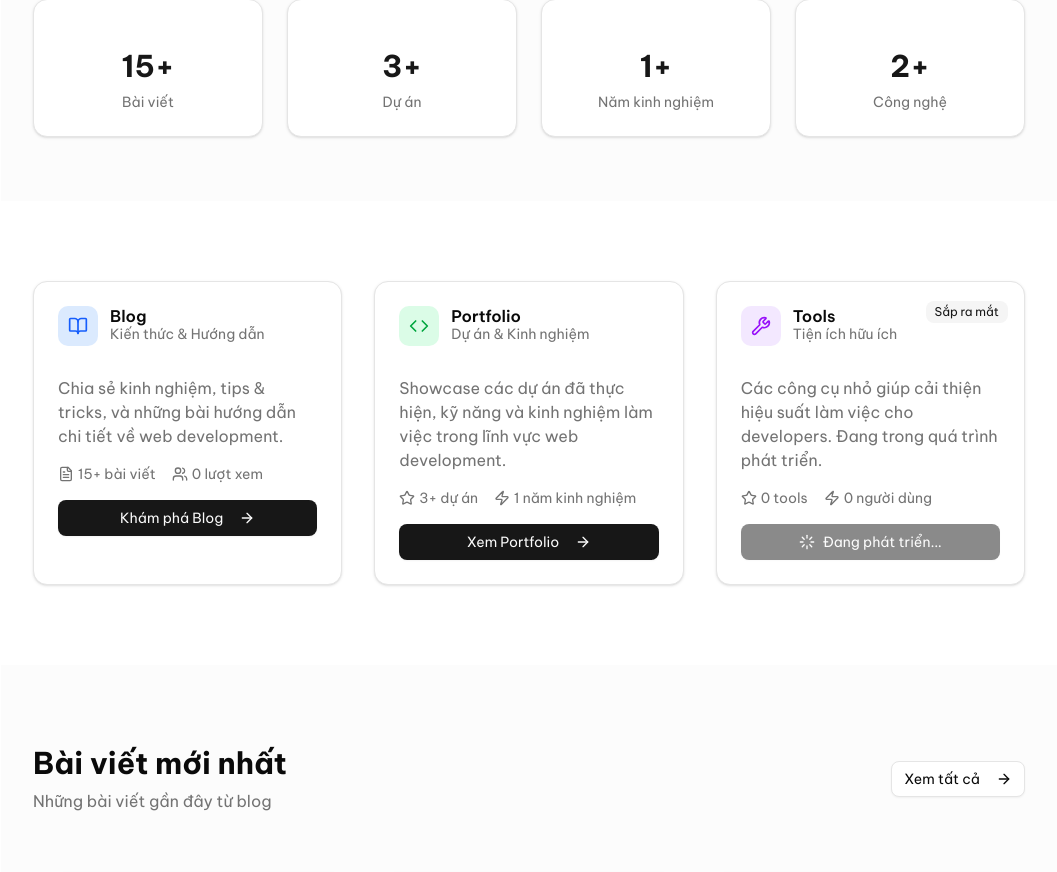
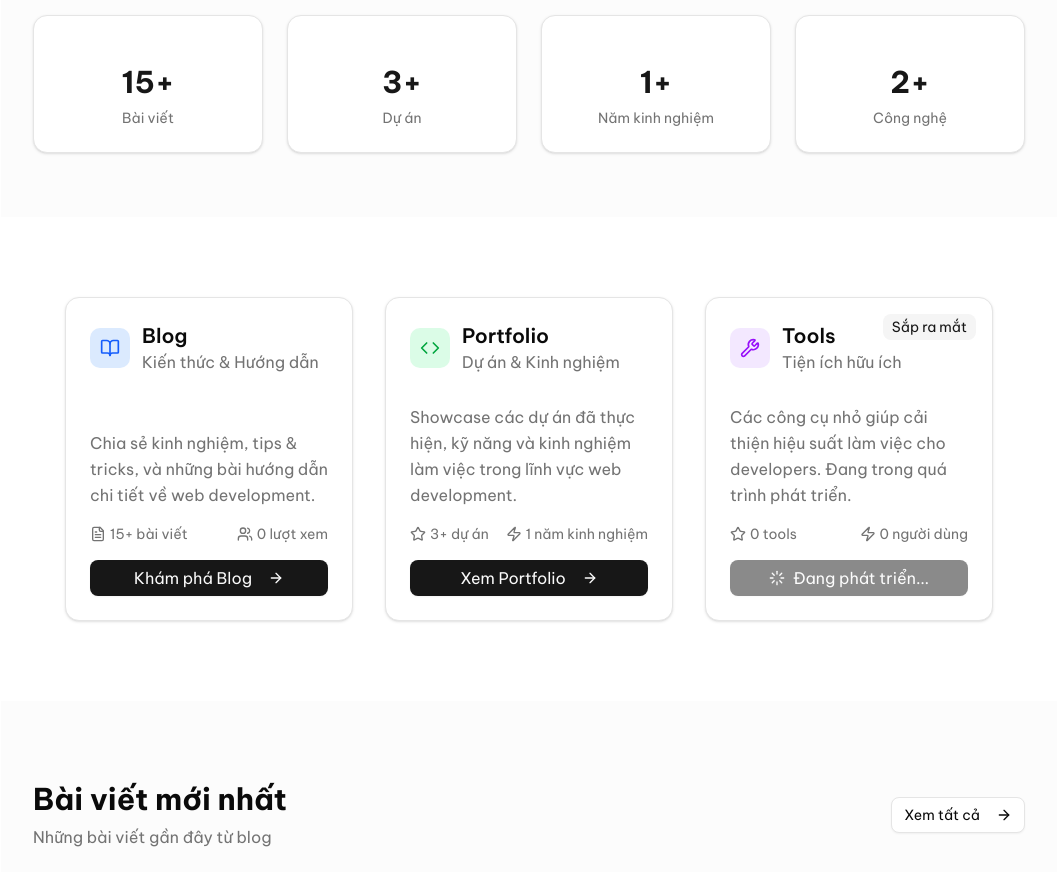
Before and after one commit to nguyentrunghieu297/blog-app, a Next.js app: page / in a window 1280 px wide. Shown: the part 638-1510 px from the top of the page, without its empty margins (111-1168 px from the left). Built offline with nearby package versions, Linux system fonts and the light colour scheme; grey boxes are pictures that could not be loaded.

Commit message:
feat: :sparkles: content scrolling

```diff
--- a/src/app/admin/page.tsx
+++ b/src/app/admin/page.tsx
@@ -1,6 +1,6 @@
 'use client'
 
-import { useState } from 'react'
+import { useCallback, useEffect, useRef, useState } from 'react'
 import { useForm } from 'react-hook-form'
 import { zodResolver } from '@hookform/resolvers/zod'
 import { marked } from 'marked'
@@ -32,6 +32,59 @@ export default function AdminPage() {
   const [markdown, setMarkdown] = useState(DEFAULT_MARKDOWN)
   const [activeTab, setActiveTab] = useState('split')
   const [tagInput, setTagInput] = useState('')
+
+  const editorRef = useRef<HTMLTextAreaElement | null>(null)
+  const previewRef = useRef<HTMLDivElement | null>(null)
+  const isSyncingScroll = useRef(false)
+
+  const syncScroll = useCallback(
+    (source: 'edit' | 'preview') => {
+      if (isSyncingScroll.current || activeTab !== 'split') return
+
+      const editor = editorRef.current
+      const preview = previewRef.current
+
+      if (!editor || !preview) return
+
+      isSyncingScroll.current = true
+
+      const editorScrollHeight = editor.scrollHeight - editor.clientHeight
+      const previewScrollHeight = preview.scrollHeight - preview.clientHeight
+
+      if (source === 'edit') {
+        const ratio = editorScrollHeight > 0 ? editor.scrollTop / editorScrollHeight : 0
+        preview.scrollTop = ratio * previewScrollHeight
+      } else if (source === 'preview') {
+        const ratio = previewScrollHeight > 0 ? preview.scrollTop / previewScrollHeight : 0
+        editor.scrollTop = ratio * editorScrollHeight
+      }
+
+      // Dùng requestAnimationFrame thay vì setTimeout để smooth hơn
+      requestAnimationFrame(() => {
+        isSyncingScroll.current = false
+      })
+    },
+    [activeTab, isSyncingScroll]
+  )
+
+  // Cập nhật useEffect
+  useEffect(() => {
+    const editor = editorRef.current
+    const preview = previewRef.current
+
+    if (!editor || !preview) return
+
+    const handleEditorScroll = () => syncScroll('edit')
+    const handlePreviewScroll = () => syncScroll('preview')
+
+    editor.addEventListener('scroll', handleEditorScroll, { passive: true })
+    preview.addEventListener('scroll', handlePreviewScroll, { passive: true })
+
+    return () => {
+      editor.removeEventListener('scroll', handleEditorScroll)
+      preview.removeEventListener('scroll', handlePreviewScroll)
+    }
+  }, [activeTab, syncScroll])
 
   const handleFormat = async () => {
     console.log('Coming soon')
@@ -414,9 +467,11 @@ export default function AdminPage() {
                 </div>
               </div>
               <textarea
+                ref={editorRef}
                 value={markdown}
+                onScroll={() => syncScroll('edit')}
                 onChange={(e) => setMarkdown(e.target.value)}
-                className='flex-1 w-full p-4 sm:p-6 bg-white dark:bg-slate-900 text-slate-800 dark:text-slate-200 font-mono text-xs sm:text-sm resize-none focus:outline-none focus:ring-2 focus:ring-green-500 focus:ring-inset leading-relaxed'
+                className='flex-1 w-full p-4 sm:p-6 bg-white dark:bg-slate-900 text-slate-800 dark:text-slate-200 font-mono text-xs sm:text-sm resize-none focus:outline-none focus:ring-2 focus:ring-green-500 focus:ring-inset leading-relaxed overflow-auto'
                 placeholder='Nhập nội dung Markdown tại đây...'
                 spellCheck={false}
               />
@@ -435,6 +490,8 @@ export default function AdminPage() {
                 </div>
               </div>
               <div
+                ref={previewRef}
+                onScroll={() => syncScroll('preview')}
                 className='blog-content overflow-auto p-4 sm:p-6 prose prose-slate dark:prose-invert max-w-none prose-headings:font-bold prose-h1:text-2xl sm:prose-h1:text-3xl prose-h2:text-xl sm:prose-h2:text-2xl prose-a:text-green-600 dark:prose-a:text-green-400 prose-code:text-pink-600 dark:prose-code:text-pink-400 prose-pre:bg-slate-900 dark:prose-pre:bg-slate-950 bg-white dark:bg-slate-900'
                 dangerouslySetInnerHTML={{ __html: getHtml() }}
               />
--- a/src/app/home.tsx
+++ b/src/app/home.tsx
@@ -176,7 +176,7 @@ export default function Home() {
                   textAlign='left'
                   onLetterAnimationComplete={handleAnimationComplete}
                 />
-                <div className='space-y-2 h-20 sm:h-24 md:h-28'>
+                <div className='space-y-2 h-20 sm:h-48 md:h-32'>
                   <h1 className='text-2xl sm:text-3xl md:text-4xl lg:text-5xl font-bold tracking-tight leading-tight'>
                     <TextType
                       text={['Something new to me and maybe to you', 'Điều gì đó mới mẻ với tôi và có thể với bạn']}
@@ -234,27 +234,27 @@ export default function Home() {
       </section>
 
       {/* Main Sections */}
-      <section className='py-12 sm:py-16 md:py-20 px-4 sm:px-6 lg:px-8'>
-        <div className='max-w-6xl mx-auto'>
-          <div className='grid sm:grid-cols-2 lg:grid-cols-3 gap-6 md:gap-8'>
+      <section className='py-10 sm:py-14 md:py-20 px-3 sm:px-6 lg:px-10 xl:px-16'>
+        <div className='max-w-7xl mx-auto'>
+          <div className='grid grid-cols-1 sm:grid-cols-2 lg:grid-cols-3 gap-4 sm:gap-6 lg:gap-8'>
             {/* Blog Section */}
-            <Card className='lg:col-span-1'>
+            <Card className='flex flex-col justify-between'>
               <CardHeader>
                 <div className='flex items-center gap-3'>
                   <div className='w-10 h-10 bg-blue-100 dark:bg-blue-900 rounded-lg flex items-center justify-center'>
                     <BookOpen className='w-5 h-5 text-blue-600 dark:text-blue-400' />
                   </div>
                   <div>
-                    <CardTitle>Blog</CardTitle>
-                    <CardDescription>Kiến thức & Hướng dẫn</CardDescription>
+                    <CardTitle className='text-base sm:text-lg md:text-xl'>Blog</CardTitle>
+                    <CardDescription className='text-sm sm:text-base'>Kiến thức & Hướng dẫn</CardDescription>
                   </div>
                 </div>
               </CardHeader>
               <CardContent className='space-y-4'>
-                <p className='text-muted-foreground'>
+                <p className='text-muted-foreground text-sm sm:text-base leading-relaxed'>
                   Chia sẻ kinh nghiệm, tips & tricks, và những bài hướng dẫn chi tiết về web development.
                 </p>
-                <div className='flex items-center gap-4 text-sm text-muted-foreground'>
+                <div className='flex items-center justify-between gap-4 text-xs sm:text-sm text-muted-foreground flex-wrap'>
                   <div className='flex items-center gap-1'>
                     <FileText className='w-4 h-4' />
                     15+ bài viết
@@ -263,7 +263,7 @@ export default function Home() {
                     <Users className='w-4 h-4' />0 lượt xem
                   </div>
                 </div>
-                <Button asChild className='w-full'>
+                <Button asChild className='w-full text-sm sm:text-base'>
                   <Link href='/blog'>
                     Khám phá Blog
                     <ArrowRight className='w-4 h-4 ml-2' />
@@ -273,23 +273,23 @@ export default function Home() {
             </Card>
 
             {/* Portfolio Section */}
-            <Card className='lg:col-span-1'>
+            <Card className='flex flex-col justify-between'>
               <CardHeader>
                 <div className='flex items-center gap-3'>
                   <div className='w-10 h-10 bg-green-100 dark:bg-green-900 rounded-lg flex items-center justify-center'>
                     <Code className='w-5 h-5 text-green-600 dark:text-green-400' />
                   </div>
                   <div>
-                    <CardTitle>Portfolio</CardTitle>
-                    <CardDescription>Dự án & Kinh nghiệm</CardDescription>
+                    <CardTitle className='text-base sm:text-lg md:text-xl'>Portfolio</CardTitle>
+                    <CardDescription className='text-sm sm:text-base'>Dự án & Kinh nghiệm</CardDescription>
                   </div>
                 </div>
               </CardHeader>
               <CardContent className='space-y-4'>
-                <p className='text-muted-foreground'>
+                <p className='text-muted-foreground text-sm sm:text-base leading-relaxed'>
                   Showcase các dự án đã thực hiện, kỹ năng và kinh nghiệm làm việc trong lĩnh vực web development.
                 </p>
-                <div className='flex items-center gap-4 text-sm text-muted-foreground'>
+                <div className='flex items-center justify-between gap-4 text-xs sm:text-sm text-muted-foreground flex-wrap'>
                   <div className='flex items-center gap-1'>
                     <Star className='w-4 h-4' />
                     3+ dự án
@@ -298,7 +298,7 @@ export default function Home() {
                     <Zap className='w-4 h-4' />1 năm kinh nghiệm
                   </div>
                 </div>
-                <Button asChild className='w-full'>
+                <Button asChild className='w-full text-sm sm:text-base'>
                   <Link href='/portfolio'>
                     Xem Portfolio
                     <ArrowRight className='w-4 h-4 ml-2' />
@@ -308,9 +308,11 @@ export default function Home() {
             </Card>
 
             {/* Tools Section */}
-            <Card className='sm:col-span-2 lg:col-span-1 relative overflow-hidden'>
+            <Card className='relative overflow-hidden flex flex-col justify-between sm:col-span-2 lg:col-span-1'>
               <div className='absolute top-4 right-4'>
-                <Badge variant='secondary'>Sắp ra mắt</Badge>
+                <Badge variant='secondary' className='text-xs sm:text-sm'>
+                  Sắp ra mắt
+                </Badge>
               </div>
               <CardHeader>
                 <div className='flex items-center gap-3'>
@@ -318,16 +320,16 @@ export default function Home() {
                     <Wrench className='w-5 h-5 text-purple-600 dark:text-purple-400' />
                   </div>
                   <div>
-                    <CardTitle>Tools</CardTitle>
-                    <CardDescription>Tiện ích hữu ích</CardDescription>
+                    <CardTitle className='text-base sm:text-lg md:text-xl'>Tools</CardTitle>
+                    <CardDescription className='text-sm sm:text-base'>Tiện ích hữu ích</CardDescription>
                   </div>
                 </div>
               </CardHeader>
               <CardContent className='space-y-4'>
-                <p className='text-muted-foreground'>
+                <p className='text-muted-foreground text-sm sm:text-base leading-relaxed'>
                   Các công cụ nhỏ giúp cải thiện hiệu suất làm việc cho developers. Đang trong quá trình phát triển.
                 </p>
-                <div className='flex items-center gap-4 text-sm text-muted-foreground'>
+                <div className='flex items-center justify-between gap-4 text-xs sm:text-sm text-muted-foreground flex-wrap'>
                   <div className='flex items-center gap-1'>
                     <Star className='w-4 h-4' />0 tools
                   </div>
@@ -335,7 +337,7 @@ export default function Home() {
                     <Zap className='w-4 h-4' />0 người dùng
                   </div>
                 </div>
-                <Button disabled className='w-full'>
+                <Button disabled className='w-full text-sm sm:text-base'>
                   <Loader />
                   Đang phát triển...
                 </Button>
--- a/src/styles/globals.css
+++ b/src/styles/globals.css
@@ -459,4 +459,8 @@ body {
   .blog-content var {
     @apply italic font-mono text-primary;
   }
+
+  .blog-content textarea {
+    @apply scroll-smooth;
+  }
 }
```
Also changed, not shown: src/components/home-component/information-section.tsx (added, +125 -0 lines).
